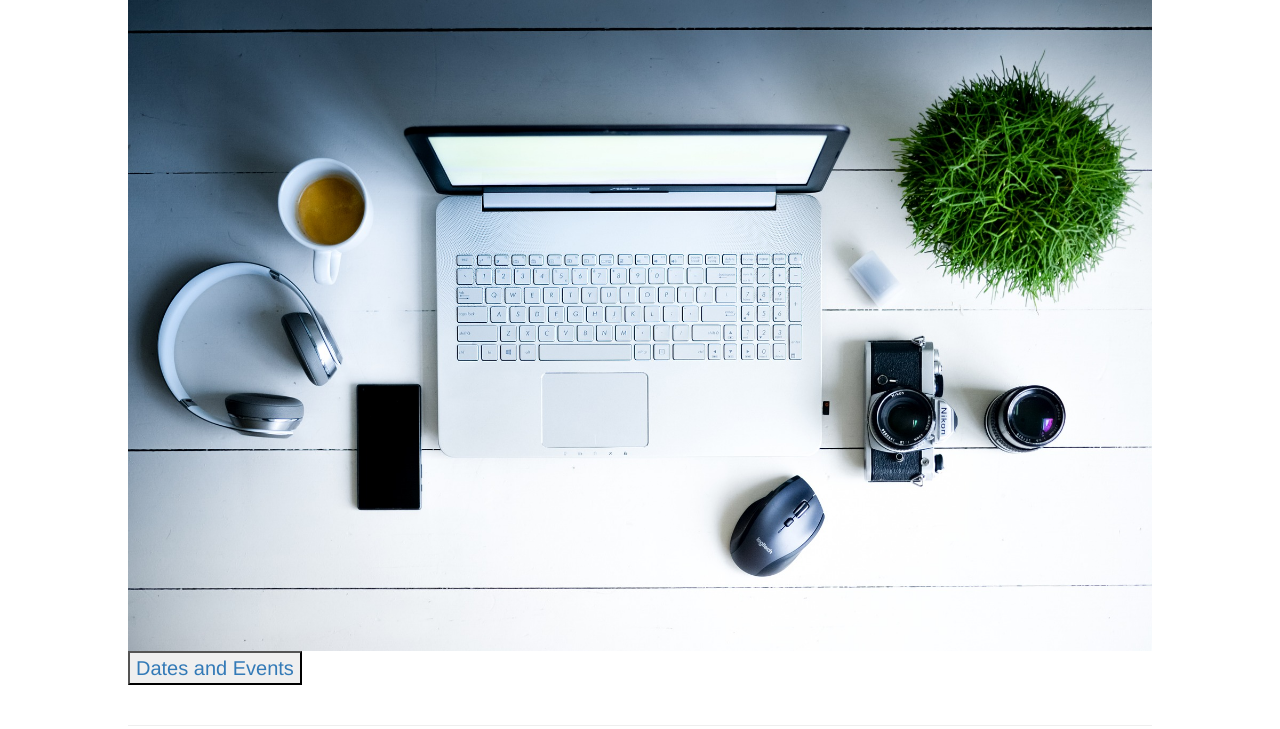
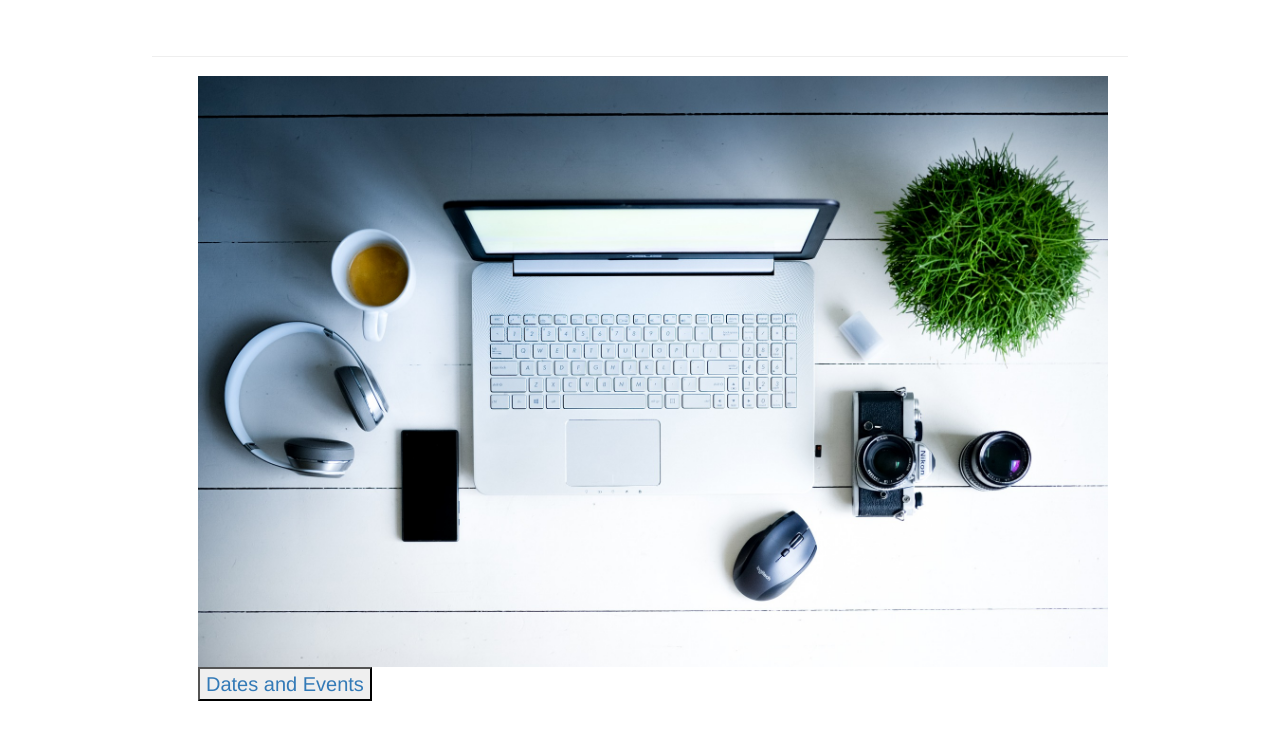
Before and after one commit to MTM6330-F18/JIMBO, a website: page index.html in a window 1280 px wide. Shown: the part 96-825 px from the top of the page. Drawn offline with nearby package versions, Linux system fonts and the light colour scheme.

Commit message:
banner resize

```diff
--- a/sass/_overview.scss
+++ b/sass/_overview.scss
@@ -155,8 +155,13 @@ body {
 
 @media (min-width: 1024px) {
   .banner {
-    width: 100%;
-    height: auto;
-    overflow: hidden;
+    width: 950px;
+    height: 680px;
+    float: right;
+    padding: 20px;
+  }
+
+  .overview {
+    padding: 30px;
   }
 }
```
Also changed, not shown: css/main.css, css/min/main.css.
